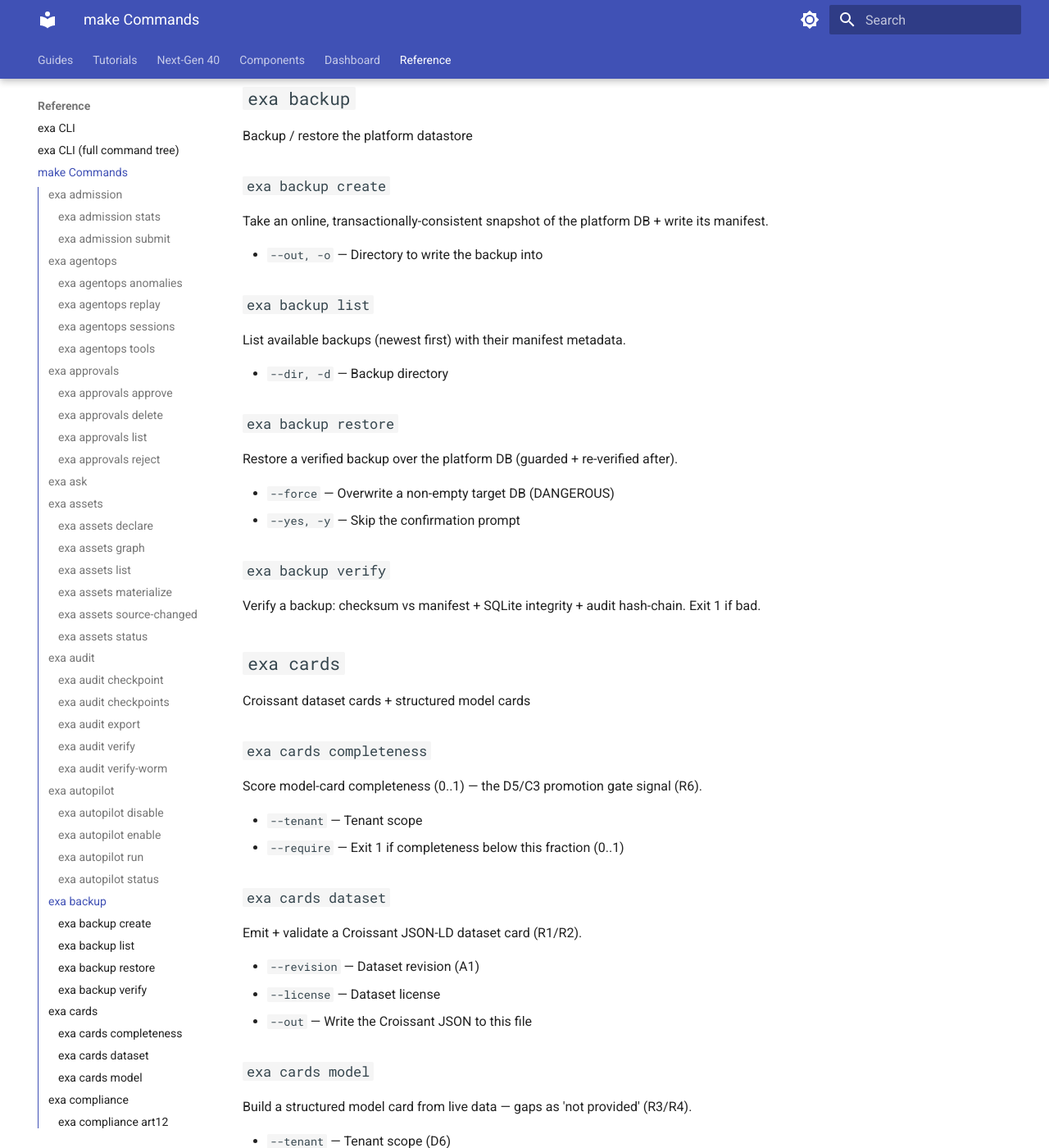
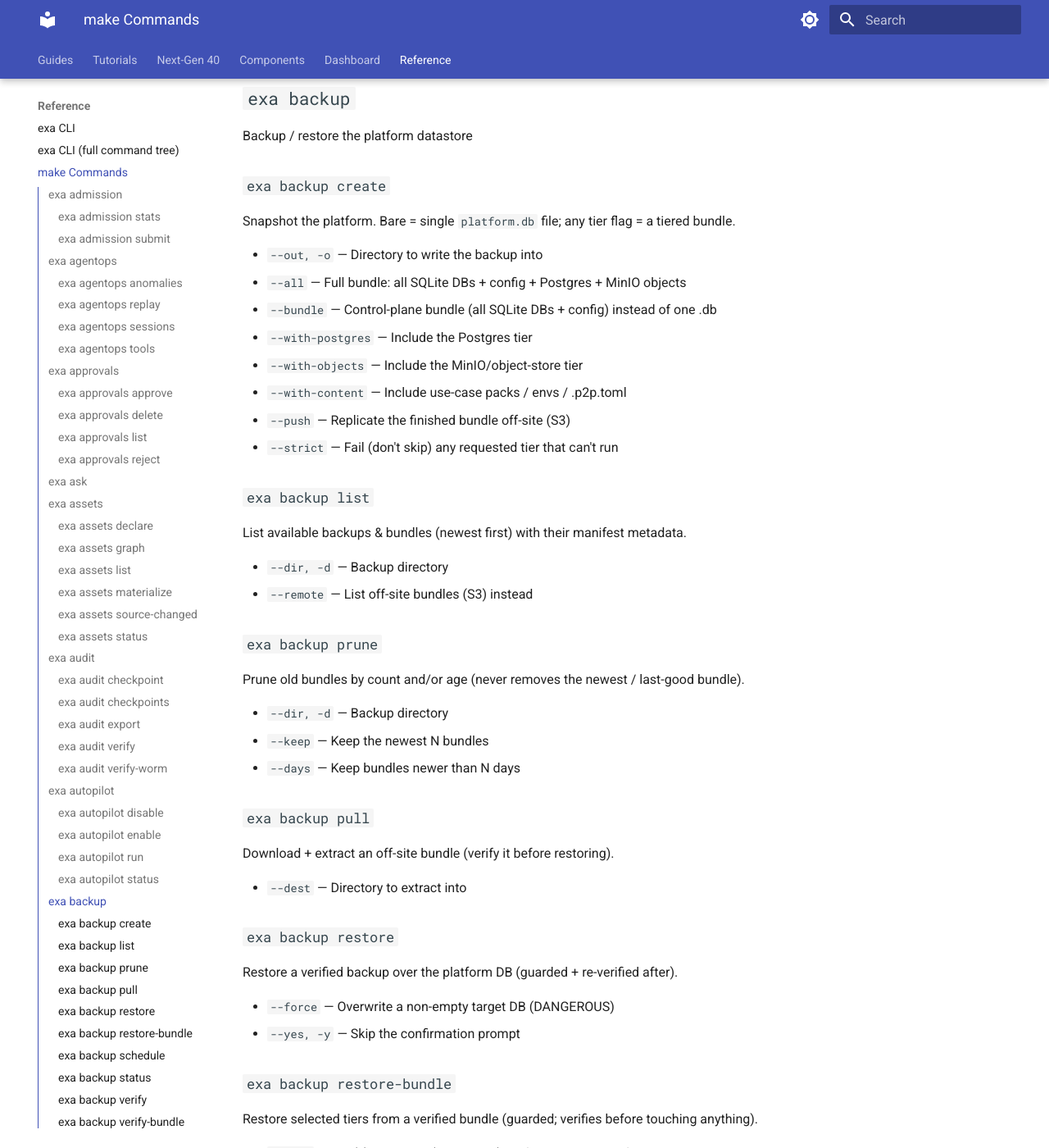
Before and after one commit to MSKazemi/ExaMLOps, an MkDocs documentation site: the page built from docs/reference/commands.md, in a window 1280 px wide and 1400 px high, scrolled down 4901 px. Shown: the whole window at 82% size. Built offline with MkDocs 1.6.1 and Material for MkDocs 9.7.7, drawn with Linux system fonts in a browser that asks for light colours; some of the changed text lies outside the part shown.

Commit message:
docs: sync CLI reference + hardening guide for whole-platform backup

```diff
--- a/docs/reference/commands.md
+++ b/docs/reference/commands.md
@@ -187,15 +187,37 @@ Backup / restore the platform datastore
 
 ### `exa backup create`
 
-Take an online, transactionally-consistent snapshot of the platform DB + write its manifest.
+Snapshot the platform. Bare = single ``platform.db`` file; any tier flag = a tiered bundle.
 
 - `--out, -o` — Directory to write the backup into
+- `--all` — Full bundle: all SQLite DBs + config + Postgres + MinIO objects
+- `--bundle` — Control-plane bundle (all SQLite DBs + config) instead of one .db
+- `--with-postgres` — Include the Postgres tier
+- `--with-objects` — Include the MinIO/object-store tier
+- `--with-content` — Include use-case packs / envs / .p2p.toml
+- `--push` — Replicate the finished bundle off-site (S3)
+- `--strict` — Fail (don't skip) any requested tier that can't run
 
 ### `exa backup list`
 
-List available backups (newest first) with their manifest metadata.
+List available backups & bundles (newest first) with their manifest metadata.
 
 - `--dir, -d` — Backup directory
+- `--remote` — List off-site bundles (S3) instead
+
+### `exa backup prune`
+
+Prune old bundles by count and/or age (never removes the newest / last-good bundle).
+
+- `--dir, -d` — Backup directory
+- `--keep` — Keep the newest N bundles
+- `--days` — Keep bundles newer than N days
+
+### `exa backup pull`
+
+Download + extract an off-site bundle (verify it before restoring).
+
+- `--dest` — Directory to extract into
 
 ### `exa backup restore`
 
@@ -204,9 +226,38 @@ Restore a verified backup over the platform DB (guarded + re-verified after).
 - `--force` — Overwrite a non-empty target DB (DANGEROUS)
 - `--yes, -y` — Skip the confirmation prompt
 
+### `exa backup restore-bundle`
+
+Restore selected tiers from a verified bundle (guarded; verifies before touching anything).
+
+- `--tier` — Tier(s) to restore (repeatable). Default: sqlite + config
+- `--force` — Overwrite non-empty targets (DANGEROUS)
+- `--yes, -y` — Skip the confirmation prompt
+
+### `exa backup schedule`
+
+Run the scheduled backup loop (what the Compose ``backup`` sidecar runs).
+
+- `--interval` — Seconds between cycles (env default)
+- `--tiers` — Comma-separated tiers (env default)
+- `--out, -o` — Backup directory (env default)
+- `--push` — Replicate each bundle off-site
+- `--all` — Shorthand for --tiers sqlite,config,postgres,objects
+- `--once` — Run a single cycle then exit (for tests/CI)
+
+### `exa backup status`
+
+Show the latest bundle, per-tier health, retention count, and off-site reachability.
+
+- `--dir, -d` — Backup directory
+
 ### `exa backup verify`
 
 Verify a backup: checksum vs manifest + SQLite integrity + audit hash-chain. Exit 1 if bad.
+
+### `exa backup verify-bundle`
+
+Verify a whole bundle: manifest + every tier item's checksum + platform.db audit chain.
 
 ## `exa cards`
 
@@ -1570,7 +1621,7 @@ Run training pipeline(s) locally via Prefect.
 
 ### `exa pipeline validate`
 
-Validate pipelines/models/*.yaml against Python model shims.
+Validate the pack's models/*.yaml against Python model shims.
 
 ### `exa pipeline validate-model`
 
@@ -1827,11 +1878,48 @@ Show a prompt version's template (by version or name@label).
 
 Pluggable calculation providers (all domains)
 
+### `exa providers activate`
+
+Make a provider the active one for its (project, domain) — used when no --provider is given.
+
+- `--project, -p`
+
+### `exa providers author`
+
+Save a project-scoped provider from a Python file (AST-sandboxed; audited).
+
+- `--file, -f` — Python file defining a Provider subclass
+- `--project, -p` — Project that owns the provider
+
+### `exa providers authored`
+
+List a project's notebook/dashboard-authored providers (with gate status).
+
+- `--project, -p` — Project to list authored providers for
+
 ### `exa providers list`
 
 List calculation providers across every domain (built-ins + entry-point plugins + config).
 
 - `--domain, -d` — Only this domain (default: all known domains)
+
+### `exa providers rm`
+
+Delete an authored provider file (audited).
+
+- `--project, -p`
+
+### `exa providers show`
+
+Print the stored source of an authored provider.
+
+- `--project, -p`
+
+### `exa providers validate`
+
+Statically validate a provider file against the AST sandbox (exit 1 if rejected). CI-safe.
+
+- `--file, -f` — Python file to gate-check (no side effects)
 
 ## `exa rag`
 
```
Also changed, not shown: other parts of docs/reference/commands.md (+1 -1 lines), docs/guides/production-hardening.md (+2 -1 lines).
